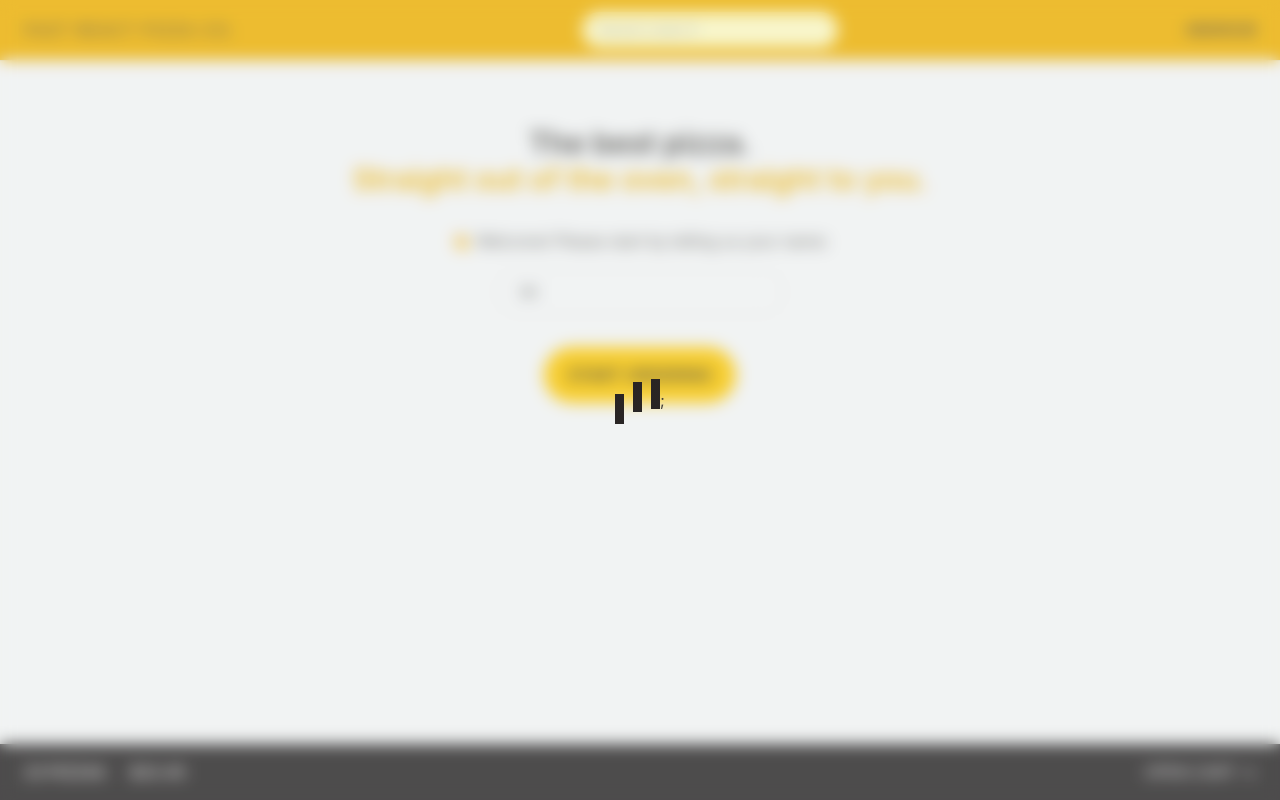
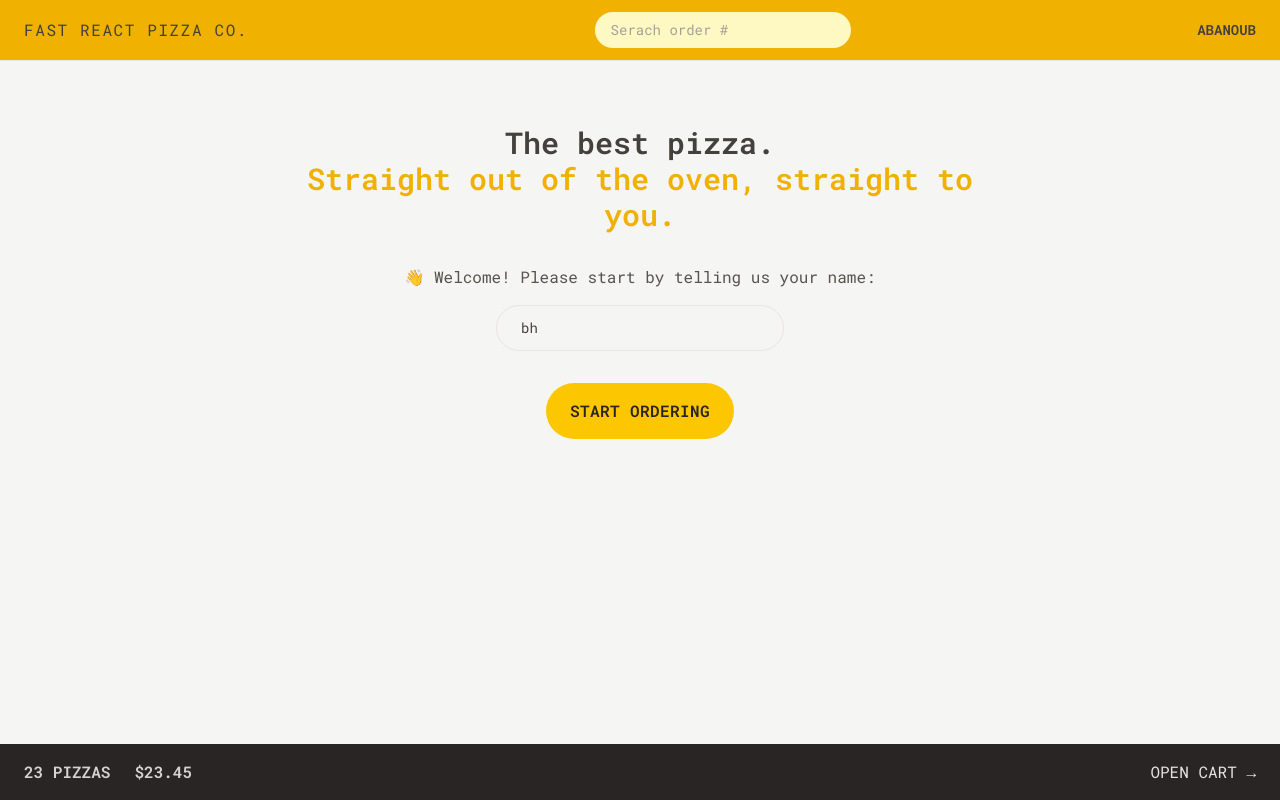
Before and after one commit to Abanou6Nassif/fast-react-pizza, a React (Vite) app: page / in a window 1280 px wide. Built offline with nearby package versions, Linux system fonts and the light colour scheme.

Commit message:
Configuring Tailwind Custom Font Family

```diff
--- a/src/index.css
+++ b/src/index.css
@@ -12,7 +12,15 @@
   height: 100dvh;
 } */
 
+@import url('https://fonts.googleapis.com/css2?family=Roboto+Mono:ital,wght@0,100..700;1,100..700&display=swap');
 @import "tailwindcss";
+
+@theme{
+  /* Override the default sans-serif font stack */
+  --font-sans: "Roboto Mono", monospace;
+  /* Override the default h-screen utility to be 100dvh instead of 100vh */
+  --height-screen: 100dvh
+}
 
 @layer components {
   .input {
--- a/src/ui/AppLayout.jsx
+++ b/src/ui/AppLayout.jsx
@@ -9,8 +9,7 @@ function AppLayout() {
 
   return (
     <div className="grid h-screen grid-rows-[auto_1fr_auto]">
-      {/* {isloading && <Loader />} */}
-      {true && <Loader />}
+      {isloading && <Loader />}
       <Header />
       <main className="mx-auto max-w-3xl overflow-y-auto">
         <Outlet />
--- a/src/ui/Loader.jsx
+++ b/src/ui/Loader.jsx
@@ -1,7 +1,7 @@
 function Loader() {
   return (
     <div className="absolute inset-0 flex items-center justify-center bg-slate-200/20 backdrop-blur-sm">
-      <div className="loader"></div>;
+      <div className="loader"></div>
     </div>
   );
 }
```
